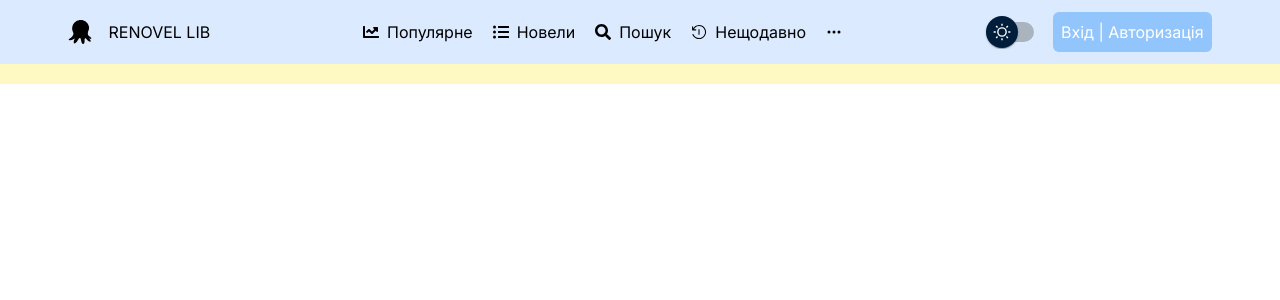
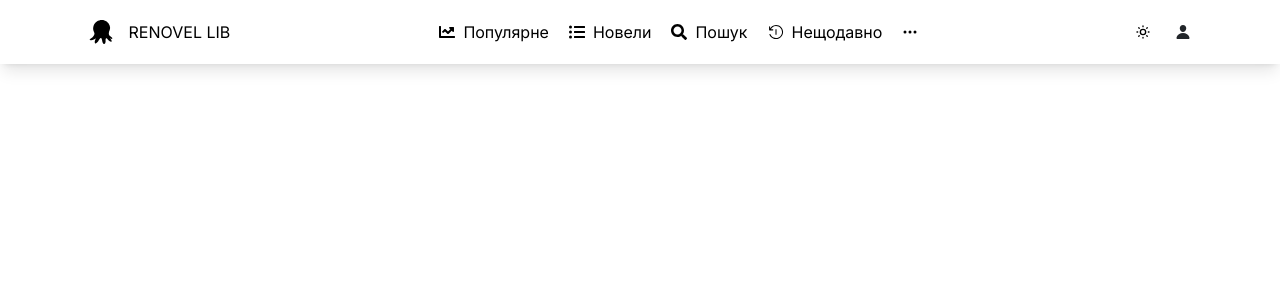
Before and after one commit to Segnities/next-webnovel-frontend, a Next.js app: page / in a window 1280 px wide. Shown: the top 300 px of the page. Built offline with nearby package versions, Linux system fonts and the light colour scheme.

Commit message:
header ui

```diff
--- a/app/page.tsx
+++ b/app/page.tsx
@@ -2,7 +2,7 @@ import Foo from "@/components/FooThemeColor";
 
 export default function Home() {
   return (
-    <main className="dark:bg-[#0A0A0A] dark:text-[#BFBFBF] bg-yellow-100 w-full h-5">
+    <main className="w-full h-5">
 
     </main>
   );
--- a/components/Header.tsx
+++ b/components/Header.tsx
@@ -1,35 +1,13 @@
-'use client'
-
-import Link from "next/link";
-
-import { BsThreeDots } from "react-icons/bs";
-import { FaChartLine, FaListUl } from "react-icons/fa";
-import LogoSection from "./LogoSection";
-import RecentBox from "./RecentBox";
-import SearchBox from "./SearchBox";
-import UserSection from "./UserSection";
-
+import HeaderContentLg from "./UI/HeaderContentLg";
+import HeaderContentMd from "./UI/HeaderContentMd";
 
 export default function Header() {
    return (
-      <header className="dark:bg-[#212529] dark:text-[#BFBFBF] w-full h-16 flex items-center justify-around bg-blue-100">
-         <LogoSection/>
-         <div className="flex items-center ml-4 gap-5">
-            <Link href="" className="flex items-center gap-2">
-               <FaChartLine />
-               <p>Популярне</p>
-            </Link>
-            <Link href="" className="flex items-center gap-2">
-               <FaListUl />
-               <p>Новели</p>
-            </Link>
-            <SearchBox />
-            <RecentBox />
-            <span className="flex items-center gap-2 cursor-pointer">
-               <BsThreeDots />
-            </span>
-         </div>
-         <UserSection/>
+      <header className="dark:bg-gunmetal dark:text-silver w-full h-16 flex items-center justify-around bg-white shadow-md lg:shadow-lg border-slate-100/35 absolute bottom-0  lg:relative lg:top-0">
+         <>
+            <HeaderContentLg />
+            <HeaderContentMd />
+         </>
       </header>
    )
 }
--- a/components/LogoSection.tsx
+++ b/components/LogoSection.tsx
@@ -3,8 +3,8 @@ import { FaOctopusDeploy } from "react-icons/fa";
 export default function LogoSection() {
    return (
       <section className="flex items-center gap-4 cursor-pointer">
-         <FaOctopusDeploy className="text-2xl"/>
-         <h1>{"renovel lib".toUpperCase()}</h1>
+         <FaOctopusDeploy className="lg:text-2xl text-3xl"/>
+         <h1 className="hidden lg:block">{"renovel lib".toUpperCase()}</h1>
       </section>
    );
 }
--- a/components/SearchBox.tsx
+++ b/components/SearchBox.tsx
@@ -2,7 +2,7 @@ import { FaSearch } from "react-icons/fa";
 
 export default function SearchBox() {
    return (
-      <div className="flex items-center gap-2">
+      <div className="flex items-center gap-2 cursor-pointer">
          <FaSearch />
          <p>Пошук</p>
       </div>
--- /dev/null
+++ b/components/UI/HeaderContentLg.tsx
@@ -0,0 +1,33 @@
+'use client'
+
+import Link from "next/link";
+import { BsThreeDots } from "react-icons/bs";
+import { FaChartLine, FaListUl } from "react-icons/fa";
+import RecentBox from "../RecentBox";
+import SearchBox from "../SearchBox";
+import UnAuthUserSection from "../UnAuthUserSection";
+import LogoSection from "../LogoSection";
+
+export default function HeaderContentLg() {
+   return (
+      <div className="lg:flex items-center justify-around hidden gap-4 w-full">
+         <LogoSection />
+         <div className="flex items-center ml-4 gap-5 mr-6">
+            <Link href="" className="flex items-center gap-2">
+               <FaChartLine />
+               <p>Популярне</p>
+            </Link>
+            <Link href="" className="flex items-center gap-2">
+               <FaListUl />
+               <p>Новели</p>
+            </Link>
+            <SearchBox />
+            <RecentBox />
+            <span className="flex items-center gap-2 cursor-pointer">
+               <BsThreeDots />
+            </span>
+         </div>
+         <UnAuthUserSection />
+      </div>
+   )
+}
--- /dev/null
+++ b/components/UI/HeaderContentMd.tsx
@@ -0,0 +1,28 @@
+import { FaBookmark, FaListUl } from "react-icons/fa"
+import LogoSection from "../LogoSection";
+import { MdNotifications } from "react-icons/md";
+import { RxHamburgerMenu } from "react-icons/rx"
+
+export default function HeaderContentMd() {
+   return (
+      <div className="lg:hidden flex items-center justify-between w-full px-8">
+         <div className="flex flex-col items-center justify-center cursor-pointer">
+            <FaBookmark className="text-xl"/>
+            <span className="text-sm">Закладки</span>
+         </div>
+         <div className="flex flex-col items-center justify-center cursor-pointer">
+            <FaListUl className="text-xl" />
+            <span className="text-sm">Новели</span>
+         </div>
+         <LogoSection />
+         <div className="flex flex-col items-center justify-center cursor-pointer">
+            <MdNotifications className="text-xl"/>
+            <span className="text-sm">Повідомлення</span>
+         </div>
+         <div className="flex flex-col items-center justify-center cursor-pointer">
+            <RxHamburgerMenu className="text-xl"/>
+            <span className="text-sm">Меню</span>
+         </div>
+      </div>
+   )
+}
--- a/components/UserSection.tsx
+++ b/components/UnAuthUserSection.tsx
@@ -1,10 +1,14 @@
 'use client'
 
 import { useMediaQuery } from "@mui/material";
-import { MaterialUISwitch } from "./UI/MaterialUISwitch";
+import { IoPerson } from "react-icons/io5";
+import { LuSunMedium } from "react-icons/lu";
+import { HiMoon } from "react-icons/hi2";
+
 import { useState } from "react";
+import Link from "next/link";
 
-export default function UserSection() {
+export default function UnAuthUserSection() {
    const [isDarkMode, setIsDarkMode] = useState(useMediaQuery('(prefers-color-scheme: dark)'));
    const handleToggleSwitch = () => {
       const darkMode = document.body.classList.contains('dark');
@@ -21,11 +25,19 @@ export default function UserSection() {
    }
 
    return (
-      <div className="flex items-center gap-3">
-         <MaterialUISwitch onClick={handleToggleSwitch} checked={isDarkMode} />
-         <button className="bg-blue-300 rounded-md text-white p-2">
-            <span>Вхід | Авторизація</span>
+      <div className="flex items-center lg:gap-6">
+         <button onClick={handleToggleSwitch}>
+            {
+               isDarkMode ? (
+                  <HiMoon className="w-4 h-4"/>
+               ) : (
+                  <LuSunMedium className="w-4 h-4 fill-sky-400/20"/>
+               )
+            }
          </button>
+         <Link href="">
+            <IoPerson className="dark:text-silver text-gunmetal cursor-pointer" />
+         </Link>
       </div>
    );
 }
--- a/package.json
+++ b/package.json
@@ -20,6 +20,8 @@
     "react-dom": "^18",
     "react-icons": "^5.2.1",
     "react-redux": "^9.1.2",
+    "react-responsive": "^10.0.0",
+    "react-use": "^17.5.1",
     "styled-components": "^6.1.12"
   },
   "devDependencies": {
--- a/tailwind.config.ts
+++ b/tailwind.config.ts
@@ -8,6 +8,10 @@ const config: Config = {
     "./app/**/*.{js,ts,jsx,tsx,mdx}",
   ],
   theme: {
+    colors: {
+      "gunmetal": "#212529",
+      "silver": "#BFBFBF"
+    },
     extend: {
       backgroundImage: {
         "gradient-radial": "radial-gradient(var(--tw-gradient-stops))",
```
Also changed, not shown: 1 other file (tests, documents, lock files or other folders).
